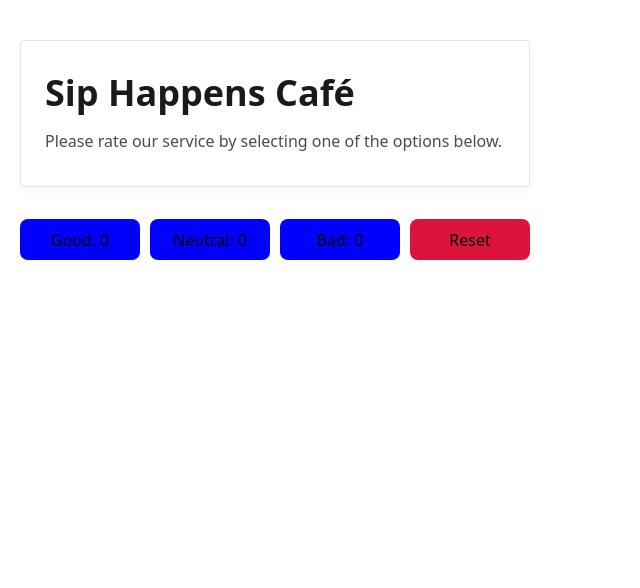
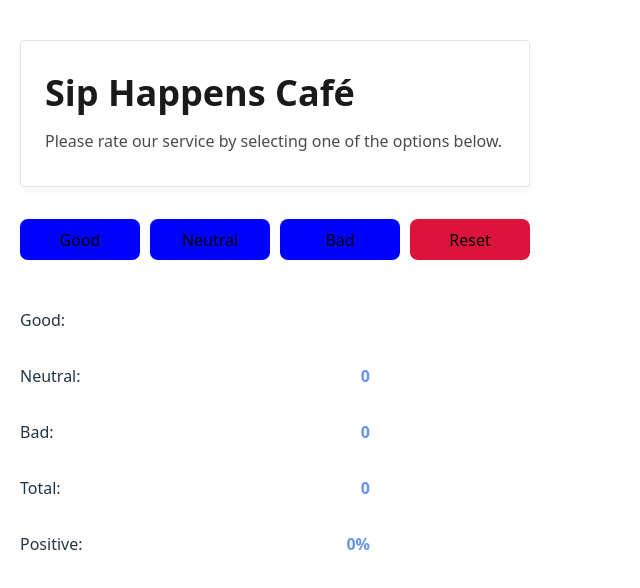
Before and after one commit to imyroslav/02-react-cafe, a React (Vite) app: page / in a window 1280 px wide. Shown: the top 588 px of the page, without its empty margins (0-640 px from the left). Built offline with nearby package versions, Linux system fonts and the light colour scheme.

Commit message:
update-voteoptions

```diff
--- a/src/components/App/App.tsx
+++ b/src/components/App/App.tsx
@@ -1,17 +1,42 @@
 
+import { useState } from 'react';
 import css from './App.module.css';
 import CafeInfo from '../CafeInfo/CafeInfo';
 import VoteOptions from '../VoteOptions/VoteOptions';
+import VoteStats from '../VoteStats/VoteStats';
+import { type Votes } from "../../types/votes";
 // import Votes from "../../types/votes";
 
 
 function App() {
 
+  const initialState: Votes = {
+    good: 0,
+    neutral: 0,
+    bad: 0
+}
+const [votes, setVotes] = useState<Votes>(initialState);
+
+
+
+const handleVotes = (key: keyof Votes) => {
+    setVotes({
+        ...votes,
+        [key]: votes[key] + 1,
+    });
+}
+
+const resetVotes = () => {
+    setVotes(initialState);
+}
+
 
   return (
     <div className={css.app}>
       <CafeInfo />
-      <VoteOptions />
+      <VoteOptions onVote={handleVotes} onReset={resetVotes}/>
+      <VoteStats />
+
     </div>
 
   )
--- a/src/components/VoteOptions/VoteOptions.tsx
+++ b/src/components/VoteOptions/VoteOptions.tsx
@@ -1,41 +1,21 @@
-import { useState } from "react";
+import { type Votes } from "../../types/votes";
 import css from "./VoteOptions.module.css";
 
-interface Votes {
-    good: number;
-    neutral: number;
-    bad: number;
+interface VoteOptionsProps {
+    onVote: (key: keyof Votes) => void ;
+    onReset: () => void;
 }
 
 
-export default function VoteOptions() {
+export default function VoteOptions({onVote, onReset}: VoteOptionsProps) {
 
-    const initialState: Votes = {
-        good: 0,
-        neutral: 0,
-        bad: 0
-    }
-    const [votes, setVotes] = useState<Votes>(initialState);
-
-
-
-    const handleVotes = (key: keyof Votes) => {
-        setVotes({
-            ...votes,
-            [key]: votes[key] + 1,
-        });
-    }
-
-    const resetVotes = () => {
-        setVotes(initialState);
-    }
 
     return (
         <div className={css.container}>
-            <button className={css.button} onClick={() => handleVotes("good")}>Good: {votes.good} </button>
-            <button className={css.button} onClick={() => handleVotes("neutral")}>Neutral: {votes.neutral} </button>
-            <button className={css.button} onClick={() => handleVotes("bad")}>Bad: {votes.bad} </button>
-            <button className={`${css.button} ${css.reset}`} onClick={resetVotes} >Reset</button>
+            <button className={css.button} onClick={() => onVote("good")}>Good</button>
+            <button className={css.button} onClick={() => onVote("neutral")}>Neutral</button>
+            <button className={css.button} onClick={() => onVote("bad")}>Bad</button>
+            <button className={`${css.button} ${css.reset}`} onClick={onReset}>Reset</button>
         </div>
 
     )
--- /dev/null
+++ b/src/components/VoteStats/VoteStats.module.css
@@ -0,0 +1,17 @@
+
+.container {
+    display: flex;
+    flex-direction: column;
+    width: 350px;
+    height: 350px;
+}
+
+.stat {
+    display: flex;
+    justify-content: space-between;
+
+}
+
+.number {
+    color: cornflowerblue;
+}
--- /dev/null
+++ b/src/components/VoteStats/VoteStats.tsx
@@ -0,0 +1,14 @@
+import css from "./VoteStats.module.css";
+
+export default function VoteStats() {
+    return (
+    <div className={css.container}>
+        <p className={css.stat}>Good: <strong className={css.number}></strong></p>
+        <p className={css.stat}>Neutral: <strong className={css.number}>0</strong></p>
+        <p className={css.stat}>Bad: <strong className={css.number}>0</strong></p>
+        <p className={css.stat}>Total: <strong className={css.number}>0</strong></p>
+        <p className={css.stat}>Positive: <strong className={css.number}>0%</strong></p>
+    </div>
+
+    )
+}
--- a/src/types/votes.ts
+++ b/src/types/votes.ts
@@ -1,4 +1,8 @@
-
+export interface Votes {
+    good: number;
+    neutral: number;
+    bad: number;
+}
 
 
 
```
